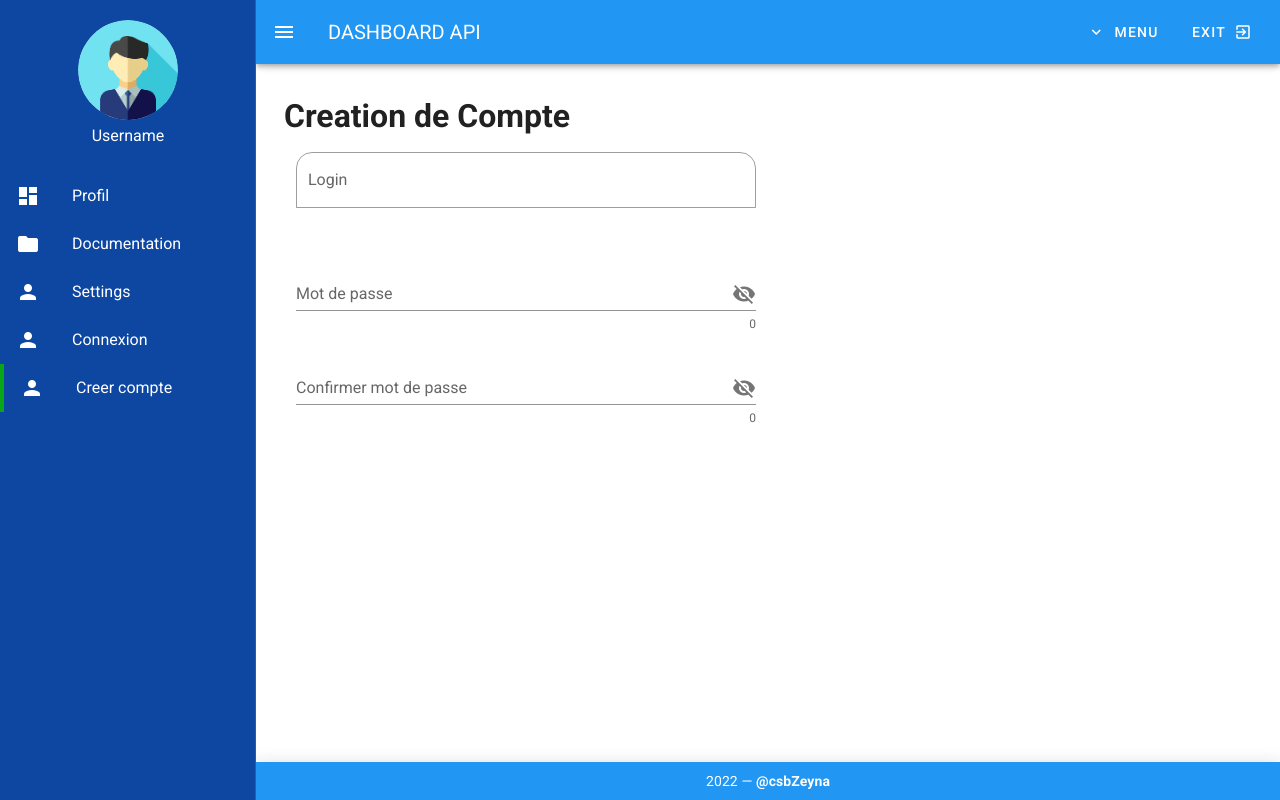
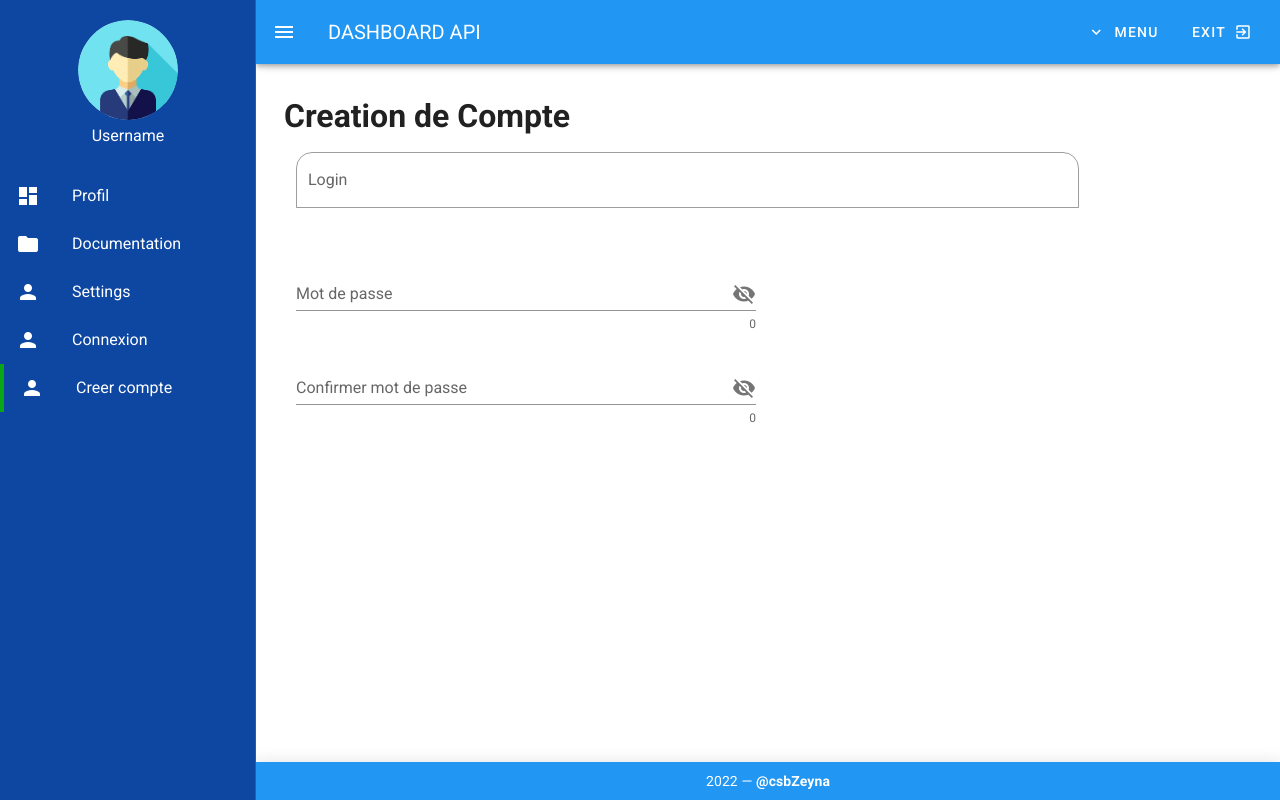
Before and after one commit to Khaf3307/api_payement, a Vue app: page /compte in a window 1280 px wide. Built offline with nearby package versions, Linux system fonts and the light colour scheme.

Commit message:
Update CreationCompte.vue

```diff
--- a/src/views/compte/CreationCompte.vue
+++ b/src/views/compte/CreationCompte.vue
@@ -5,7 +5,7 @@
 
       <v-col
           cols="12"
-          sm="6"
+          sm="10"
         >
           <v-text-field
             v-model="login"
```
